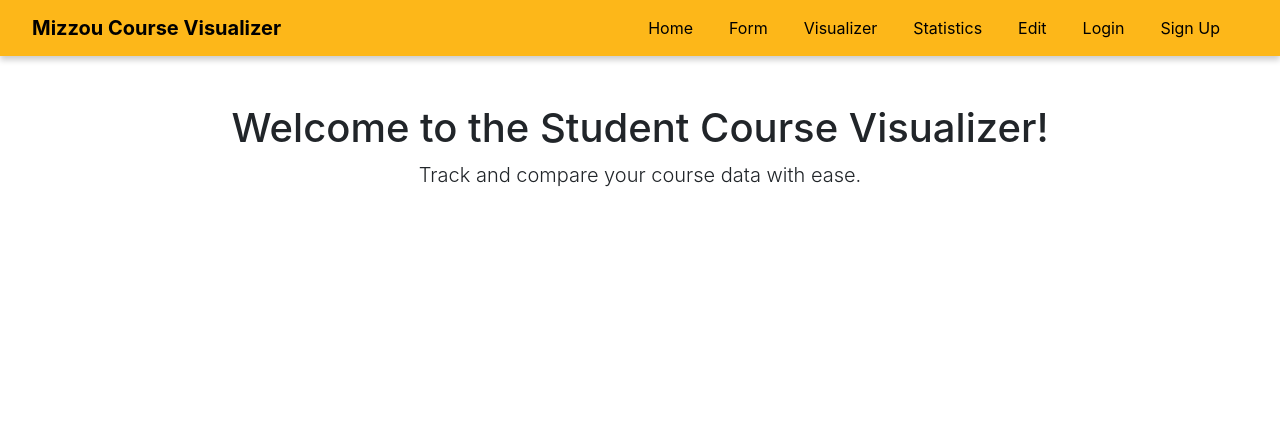
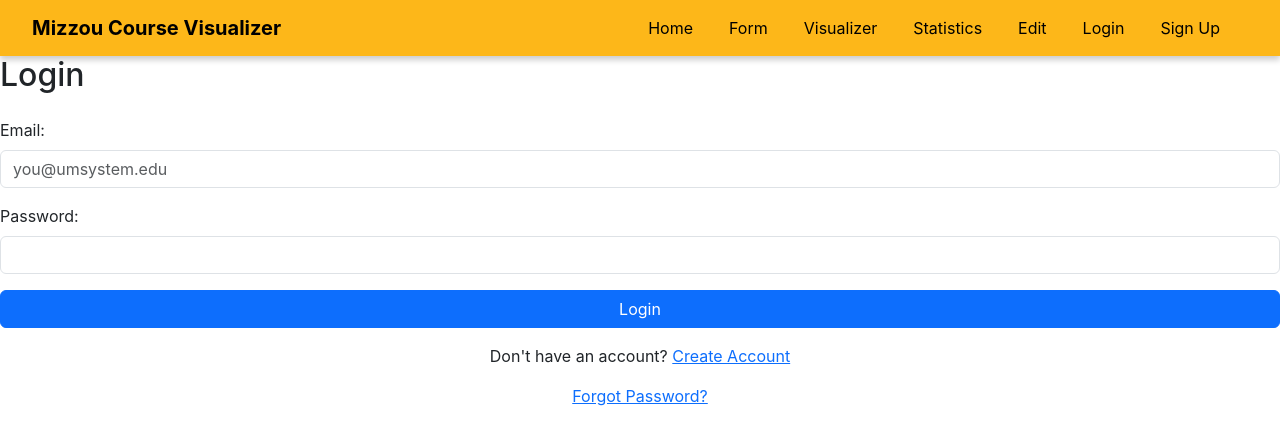
Before and after one commit to Jeh333/Jeh333.github.io, a React (Create React App) app in the folder client/: page /#/login in a window 1280 px wide. Shown: the top 444 px of the page. Built offline with nearby package versions, Linux system fonts and the light colour scheme; no server answers.

Commit message:
potential blank page after refresh fix

```diff
--- a/client/package.json
+++ b/client/package.json
@@ -1,5 +1,5 @@
 {
-  "homepage": "https://jeh333.github.io",
+  "homepage": "https://mucoursevisualizer.com",
   "name": "client",
   "version": "0.1.0",
   "private": true,
--- a/client/src/pages/LoginPage.js
+++ b/client/src/pages/LoginPage.js
@@ -84,7 +84,7 @@ function LoginPage() {
             value={email}
             onChange={(e) => setEmail(e.target.value)}
             required
-            placeholder="you@domain.com"
+            placeholder="you@umsystem.edu"
           />
         </div>
         <div className="mb-3">
```
Also changed, not shown: client/src/App.js (+6 -3 lines).
